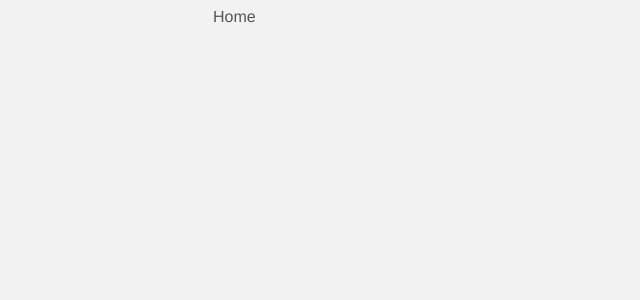
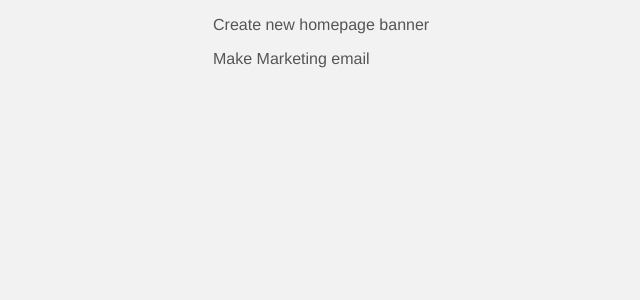
Before and after one commit to candelariajr/project-planner, a Vue app: page / in a window 1280 px wide. Shown: the top 300 px of the page, without its empty margins (127-767 px from the left). Built offline with nearby package versions, Linux system fonts and the light colour scheme; data requests are answered from the project's data file.

Commit message:
Added ability to list projects as raw HTML from the json-server data source.
Updated readme

```diff
--- /dev/null
+++ b/data/db.json
@@ -0,0 +1,16 @@
+{
+  "projects": [
+    {
+      "id": 1,
+      "title": "Create new homepage banner",
+      "details": "Lorem Ipsum",
+      "complete": false
+    },
+    {
+      "id": 2,
+      "title": "Make Marketing email",
+      "details": "Lorem Ipsum",
+      "complete": true
+    }
+  ]
+}
--- a/package.json
+++ b/package.json
@@ -8,6 +8,7 @@
   },
   "dependencies": {
     "core-js": "^3.6.5",
+    "json-server": "^0.16.3",
     "vue": "^3.0.0",
     "vue-router": "^4.0.0-0"
   },
--- a/src/App.vue
+++ b/src/App.vue
@@ -3,6 +3,7 @@
 </template>
 
 <style>
+/*Added basic CSS to general app*/
 body{
   background-color: #f2f2f2;
 }
@@ -15,6 +16,4 @@ body{
   margin: 0 auto;
   color: #555;
 }
-
-
 </style>
--- a/src/views/Home.vue
+++ b/src/views/Home.vue
@@ -1,6 +1,12 @@
 <template>
   <div class="home">
-    Home
+    <!-- Only render this div if there is more than 0 projects -->
+    <div v-if="projects.length">
+      <!-- For each project in the projects array - primary key is the id-->
+      <div v-for="project in projects" :key="project.id">
+        <p>{{project.title}}</p>
+      </div>
+    </div>
   </div>
 </template>
 
@@ -9,5 +15,25 @@
 
 export default {
   name: 'Home',
+  components: {},
+  data(){
+    return{
+      projects: []
+    }
+  },
+  //mounted is called as soon as this component has mounted the DOM
+  mounted(){
+    //use fetch API
+    //This is where the json-server is rendering the JSON file. port 3000 is the default port when
+    //you start json-server without a --port argument.
+    fetch('http://localhost:3000/projects')
+        //on receiving the reply, parse it as JSON
+    .then(res => res.json())
+        //on successful parsing JSON
+        //populate local data object with the results of the call to json-server
+    .then(data => this.projects = data)
+        //if any error is encountered in this process
+    .catch(err => console.log(err))
+  }
 }
 </script>
```
Also changed, not shown: data/db-backup.json (added, +16 -0 lines), src/components/SingleProject.vue (added, +13 -0 lines), 2 other files (tests, documents, lock files or other folders).
